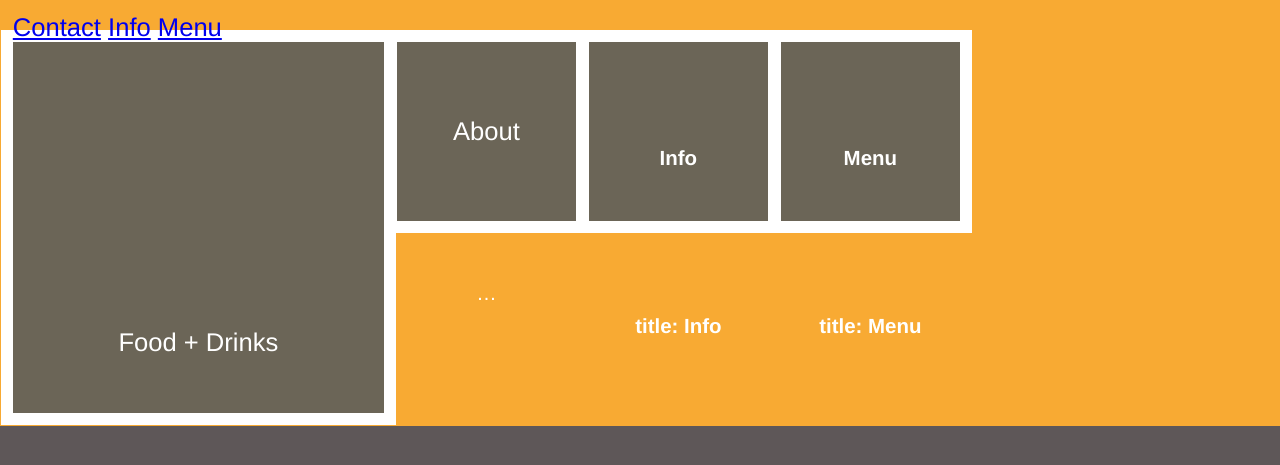
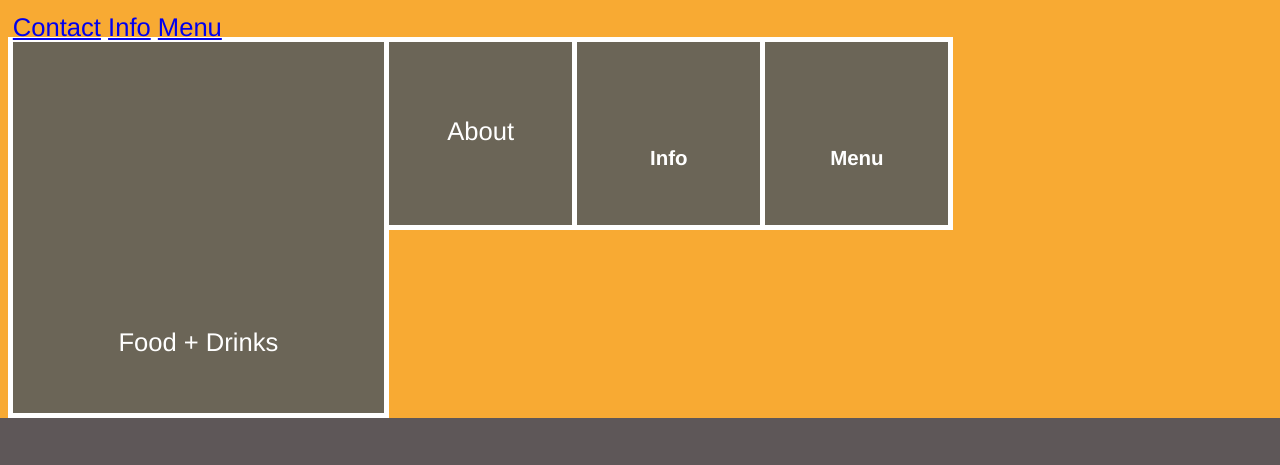
Before and after one commit to cornae/u6, a Jekyll site: the page built from index.html, in a window 1280 px wide. Shown: the top 465 px of the page. Built offline with Jekyll 4.4.1, drawn with Linux system fonts in a browser that asks for light colours.

Commit message:
Thinner lines

```diff
--- a/_includes/style/base.css
+++ b/_includes/style/base.css
@@ -44,15 +44,16 @@ body {
 	box-sizing: border-box;
 	text-align: center;
 	float: left;
-	margin: 0 10px 10px 0;
-	outline: 10px white solid;
+	margin: 0 4px 4px 0;
+	outline: 4px white solid;
 	background-color: #6b6557;
 	color: white;
 	padding: 15px;
-	width: 140px;
-	height: 140px;
+	width: 143px;
+	height: 143px;
 	line-height: 110px;
 	font-size: 16px;
+	overflow: hidden;
 }
 
 .tile h2 {
```
